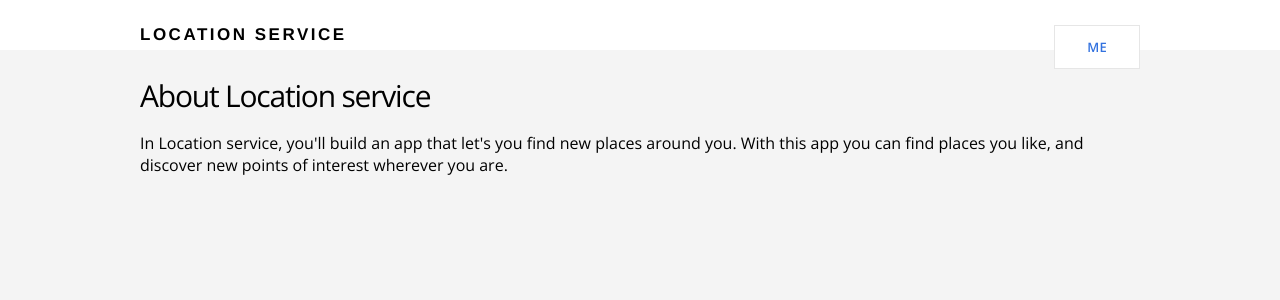
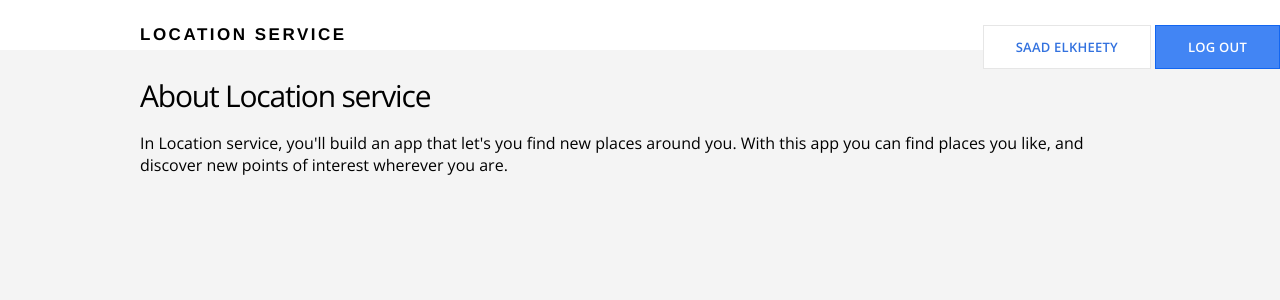
Before and after one commit to Saadelkheety/location-base-service, a Flask app: page /about in a window 1280 px wide. Shown: the top 300 px of the page. Run offline with Flask 2, Linux system fonts and the light colour scheme; some libraries are stand-ins or nearby versions.

Commit message:
add THE APIS

```diff
--- a/templates/layout.html
+++ b/templates/layout.html
@@ -11,9 +11,10 @@
     <header>
       <div class="container">
         <h1 class="title">Location Service</h1>
-        <div class="hero-section pull-right">
-            <a href="https://elkheety.herokuapp.com/" class="btn-secondary">Me</a>
-        </div>
+      </div>
+      <div class="hero-section pull-right">
+          <a href="https://elkheety.herokuapp.com/" class="btn-secondary">Saad Elkheety</a>
+          <a href="{{ url_for('logout') }}" class="btn-primary">log out</a>
       </div>
     </header>
 
```
